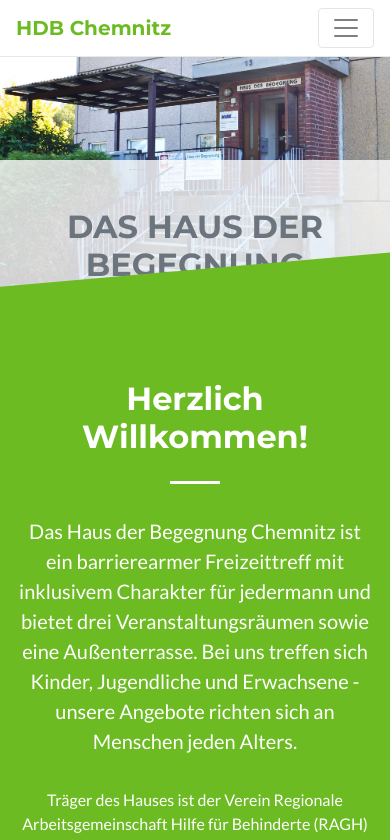
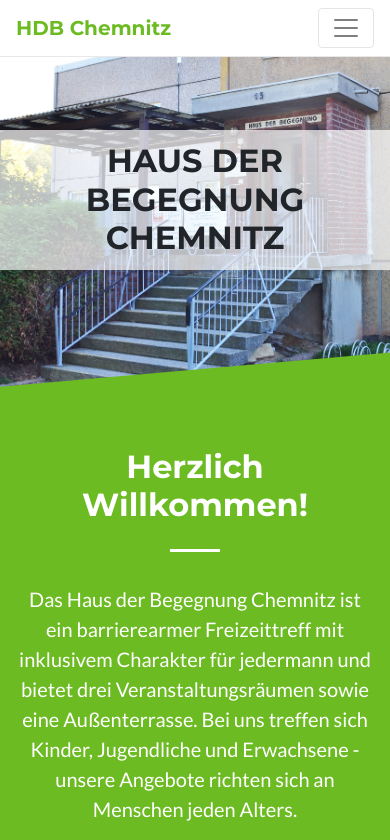
Before and after one commit to hdbchemnitz/hdbchemnitz.github.io, a website: page index.html in a window 390 px wide. Shown: the top 840 px of the page. Drawn offline with Linux system fonts and the light colour scheme.

Commit message:
hdbc-3.05
Anpassungen nach ersten Meeting

```diff
--- a/css/hdbc.css
+++ b/css/hdbc.css
@@ -75,7 +75,7 @@ h6 {
 }
 
 .text-secondary {
-  color: 212529;
+  color: #212529;
 }
 
 .text-light {
@@ -151,7 +151,15 @@ img::-moz-selection {
 
 .hdbc-section,
 .hdbc-footer {
-  padding: 5em 0 11em 0; }
+  padding: 2em 0 13em 0; }
+  @media screen and (max-width: 1200px) {
+	.hdbc-section, .hdbc-footer { padding: 2em 0 11em 0; } }
+  @media screen and (max-width: 992px) {
+	.hdbc-section, .hdbc-footer { padding: 3em 0 8em 0; } }
+  @media screen and (max-width: 768px) {
+	.hdbc-section, .hdbc-footer { padding: 4em 0 6em 0; } }
+  @media screen and (max-width: 576px) {
+	.hdbc-section, .hdbc-footer { padding: 3em 0 6em 0; } }
   .hdbc-section.hdbc-slant,
   .hdbc-footer.hdbc-slant {
     padding: 7em 0 22em 0; }
@@ -222,7 +230,7 @@ img::-moz-selection {
 @media (min-width: 992px) {
   #mainNav {
     border-color: transparent;
-    background-color: transparent;
+    background-color: rgba(255, 255, 255, 0.7);
   }
   #mainNav .navbar-brand, #mainNav .navbar-brand:focus {
     color: #6CBB23;
@@ -266,8 +274,8 @@ img::-moz-selection {
  *-------------------------------------------------------------------*/
 
 header.masthead {
-  padding-top: 10rem;
-  padding-bottom: calc(5rem - 56px);
+  padding-top: 5rem;
+  padding-bottom: 5rem;
   background-image: url("../img/header.jpg");
   background-position: center center;
   -webkit-background-size: cover;
@@ -275,7 +283,7 @@ header.masthead {
   -o-background-size: cover;
   background-size: cover;
   height: 75vw;
-  min-height: 300px;
+  min-height: 400px;
   max-height: 100vh;
 }
 
@@ -286,16 +294,7 @@ header.masthead hr {
 
 header.masthead h1 {
   font-size: 2rem;
-}
-
-/* header.masthead p {
-  font-weight: 300;
-} */
-
-/* @media (min-width: 768px) {
-  header.masthead p {
-    font-size: 1.15rem;
-  } */
+  color: #212529;
 }
 
 @media (min-width: 992px) {
@@ -317,7 +316,7 @@ header.masthead h1 {
 }
 
 .masthead-heading {
-	background-color: rgba(255, 255, 255, 0.8);
+	background-color: rgba(255, 255, 255, 0.7);
 }
 
 /*-------------------------------------------------------------------
--- a/index.html
+++ b/index.html
@@ -80,13 +80,12 @@
 		<div class=" m-auto">
 			<div class="row">
 				<div class="col-lg-12 mx-auto masthead-heading">
-					<div class="p-5">
-						<h1 class="text-uppercase text-secondary">
-						<strong>Das Haus der Begegnung Chemnitz</strong>
+					<div class="px-4 py-1 px-md-4 py-md-1 px-lg-5 py-lg-2">
+						<h1 class="pt-2 text-uppercase style="color: #212529"">
+							<strong>Haus der Begegnung Chemnitz</strong>
 						</h1>
 					</div>
-            <!-- <hr class="light"> -->
-			</div>
+				</div>
 			</div>
 		</div>
     </header>
@@ -103,13 +102,13 @@
 			</div>
         </div>
 		<div class="row">
-			<div class="col-lg-10 mx-auto text-center my-2">
+			<div class="col-md-10 mx-auto text-center my-2">
 				<p class="text-white lead">Das Haus der Begegnung Chemnitz ist ein barrierearmer Freizeittreff mit inklusivem Charakter für jedermann und bietet drei Veranstaltungsräumen sowie eine Außenterrasse. Bei uns treffen sich Kinder, Jugendliche und Erwachsene - unsere Angebote richten sich an Menschen jeden Alters.
 				</p>
 			</div>
         </div>
 		<div class="row">
-			<div class="col-lg-10 mx-auto text-center my-2">
+			<div class="col-md-10 mx-auto text-center my-2">
 				<p class="text-white">Träger des Hauses ist der Verein Regionale Arbeitsgemeinschaft Hilfe für Behinderte (RAGH) e.V., der eine Freizeiteinrichtung für behinderte Menschen sowie ein Projekt der außerschulische Jugendarbeit betreibt. Im Haus der Begegnung arbeitet der Verein mit anderen Trägern unter einem Dach zusammen, die verschiedene Personengruppen ansprechen. Deshalb leistet das Haus der Begegnung einen großen Beitrag zu einer inklusiven Gesellschaft, denn die unterschiedlichen Nutzergruppen begegnen, tolerieren, akzeptieren sich und kooperieren miteinander.</p>
           </div>
         </div>
@@ -233,7 +232,7 @@
 						</a>
 						<div class="mt-3">
 							<div data-toggle="tooltip" title="Ansprechpartnerin">
-								<i class="fa fa-user-o"></i> Frau Brath
+								<i class="fa fa-user-o"></i> Frau Barth
 							</div>
 							<div data-toggle="tooltip" title="Telefonnummer">
 								<i class="fa fa-phone fa"></i> 0371 / 2609506
@@ -800,14 +799,6 @@
 						</a>
 					</div>
 					<div class="contact-subitem">
-						<a href="https://www.facebook.com/HdBChemnitz/">
-						<div class="d-flex align-items-center" data-toggle="tooltip" title="Facebook">
-							<div class="text-center" style="width: 80px"><i class="fa fa-facebook fa-2x"></i></div>
-							<div class="my-3">facebook.com/HdBChemnitz</div>
-						</div>
-						</a>
-					</div>
-					<div class="contact-subitem">
 						<div class="d-flex align-items-center"  data-toggle="tooltip" title="Öffnungszeiten">
 							<div class="text-center" style="width: 80px"><i class="fa fa-calendar-check-o fa-2x"></i></div>
 							<div class="my-3">Mo. | Mi.: 8.00 Uhr - 17.00 Uhr<br>Di. | Do.:  8.00 Uhr - 14.00 Uhr<br>darüber hinaus jederzeit nach Vereinbarung</div>
```
